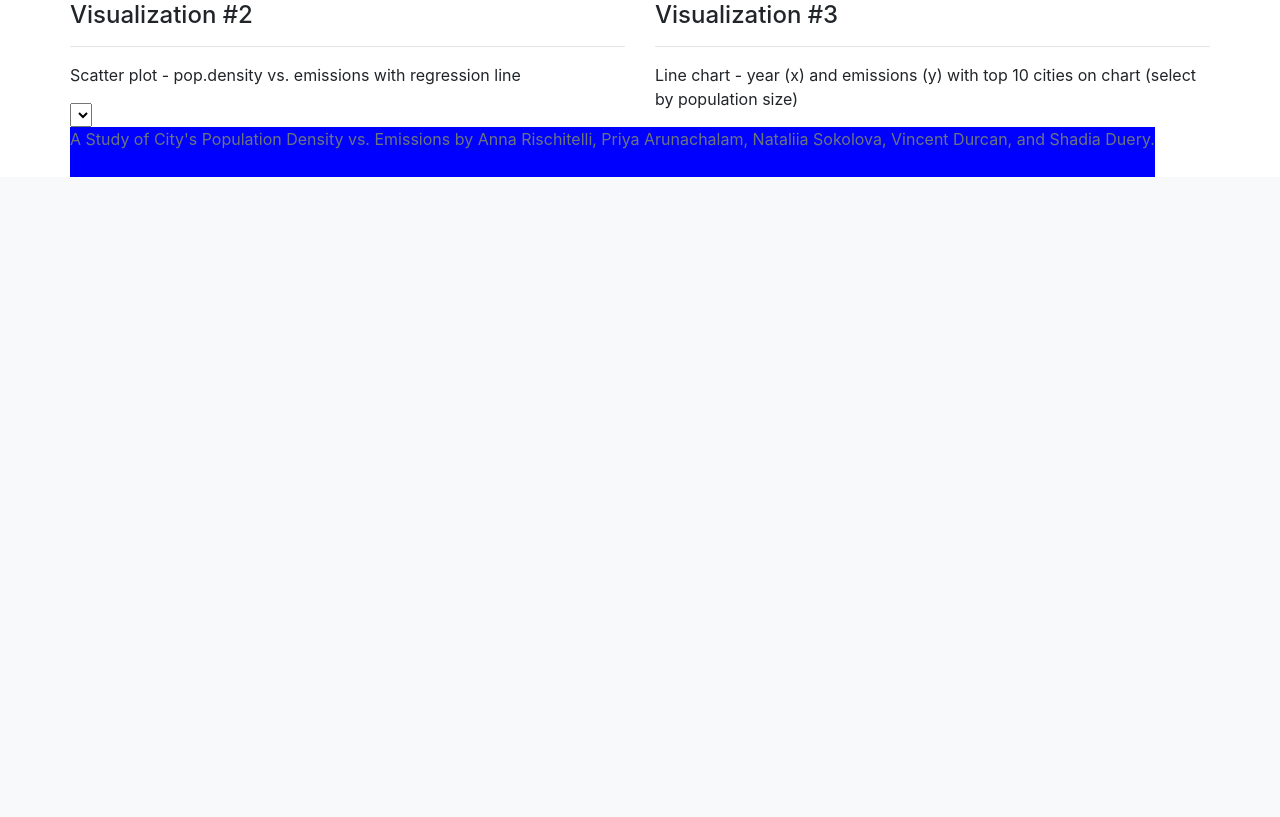
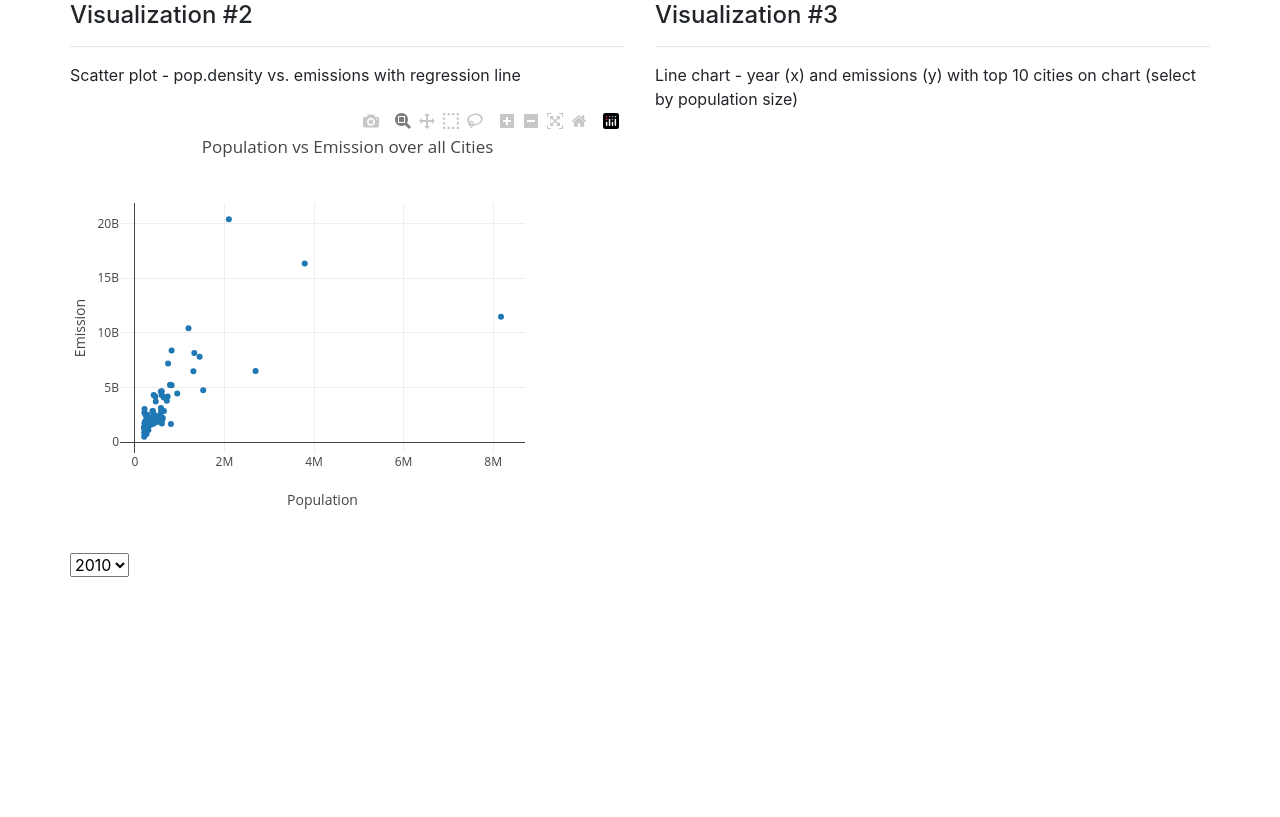
Before and after one commit to shadiaduery/bootcamp-group_project-3, a Flask app: page / in a window 1280 px wide. Shown: the part 2875-3692 px from the top of the page. Before the commit the page ends 3052 px from the top, so only its background shows below. Run offline with Flask 2, Linux system fonts and the light colour scheme; data comes from the database, SQL or seed files in the repository; lists and menus that the app fills with data are empty; some libraries are stand-ins or nearby versions.

Commit message:
files modified

```diff
--- a/static/d3.js
+++ b/static/d3.js
@@ -27,22 +27,22 @@ var chartGroup = svg.append("g")
 // url = "http://127.0.0.1:5000/pizzas"
 // url = "http://127.0.0.1:5000/emission"
 
-url = "http://127.0.0.1:5000/scatter"
+queryUrl = "http://127.0.0.1:5000/scatter"
 
 
 function getScatterPlot(year) {
 
-    d3.json(url).then(function (emission) {
-        console.log(year)
+    d3.json(queryUrl).then(function (emission) {
+        // console.log(year)
         // console.log("selecting data")
         var emission_population = []
-        // emission_population = emission[year].Values
-        console.log(emission[])
+        emission_population = emission[year].Values
+        console.log(emission)
 
         var emi = []
         var pop = []
         var city=[]
-        emission.forEach(function (data) {
+        emission_population.forEach(function (data) {
             emi.push(data.Emission)
             pop.push(data.Population)
             city.push(data.City)
@@ -75,15 +75,15 @@ function getScatterPlot(year) {
 
     });
 }
-function optionChanged(year) {
+function scatterChange(year) {
     getScatterPlot(year)
     // console.log("called")
 
 }
 
 function init() {
-    var dropdownMenu = d3.selectAll("#selDataset");
-    d3.json(url).then(function (emission) {
+    var dropdownMenu = d3.selectAll("#Dataset");
+    d3.json(queryUrl).then(function (emission) {
         // console.log(emission)
         // console.log("xxxx")
         // console.log(emission[2011].Year)
--- a/templates/index.html
+++ b/templates/index.html
@@ -144,7 +144,7 @@
                 <p>Scatter plot - pop.density vs. emissions with regression line</p>
                 <div id="visualization2">
                 <div id="scatter"></div>
-                <select id="selDataset" onchange="optionChanged(this.value)">
+                <select id="Dataset" onchange="scatterChange(this.value)">
                 </select>
                 <!-- APPEND VIZ 2 HERE -->
                 <br>
```
